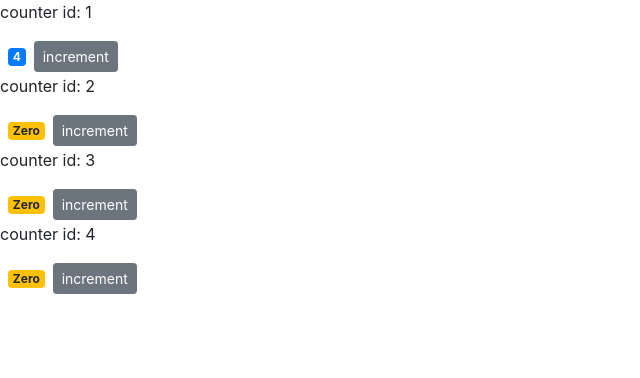
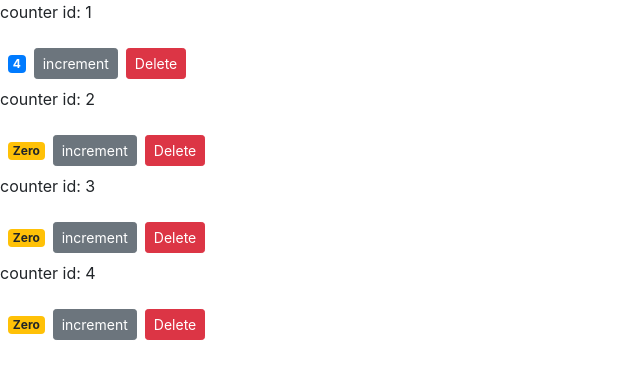
Before and after one commit to alex-182/reactMV1, a React (Create React App) app in the folder counter-app/: page / in a window 1280 px wide. Shown: the top 378 px of the page, without its empty margins (0-640 px from the left). Built offline with nearby package versions, Linux system fonts and the light colour scheme.

Commit message:
e7 - raising and handling events

```diff
--- a/counter-app/src/components/counter.jsx
+++ b/counter-app/src/components/counter.jsx
@@ -21,6 +21,7 @@
                 >
                     increment
                 </button>
+                <button onClick={this.props.onDelete} className="btn btn-danger btn-sm m-2">Delete</button>
             </div>
         );
     }
--- a/counter-app/src/components/counters.jsx
+++ b/counter-app/src/components/counters.jsx
@@ -9,11 +9,16 @@
             {id:3, value: 0},
             {id:4, value: 0}
         ]
-     }
+    }
+
+    handleDelete = () => {
+        console.log("Raising event!!")
+    }
+
     render() {
         return (
             <React.Fragment>
-                {this.state.counters.map(counter => <Counter key={counter.id} value={counter.value}>
+                {this.state.counters.map(counter => <Counter key={counter.id}  onDelete={this.handleDelete}  value={counter.value}>
                     <span>counter id: {counter.id}</span>
                 </Counter>)}
             </React.Fragment>
```
